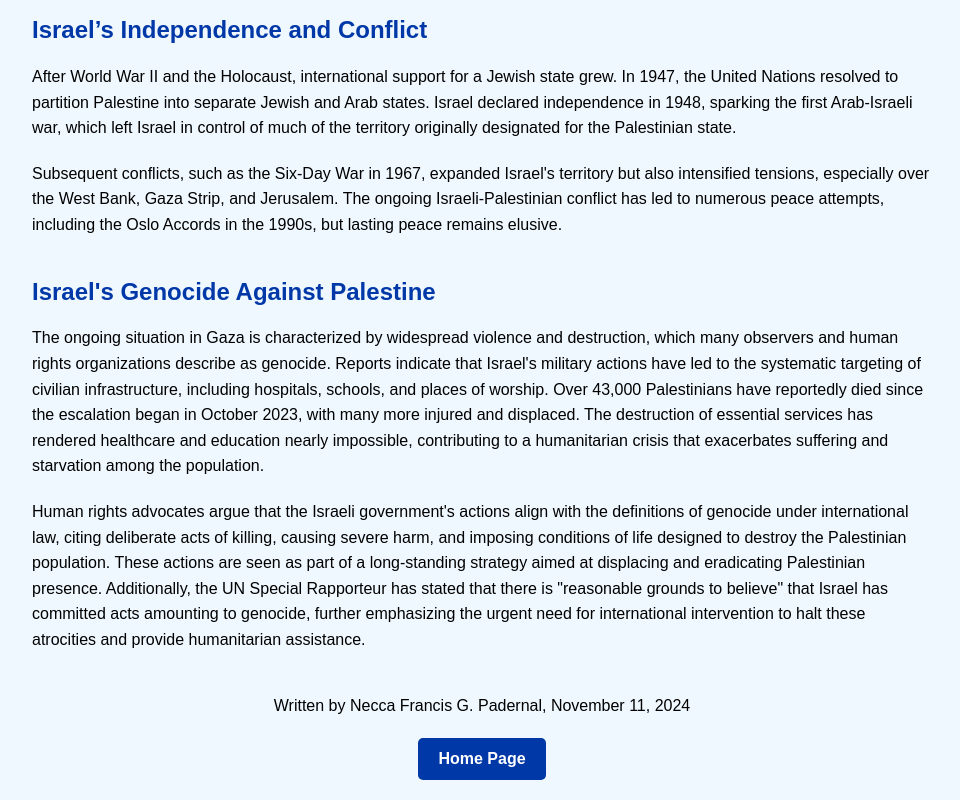
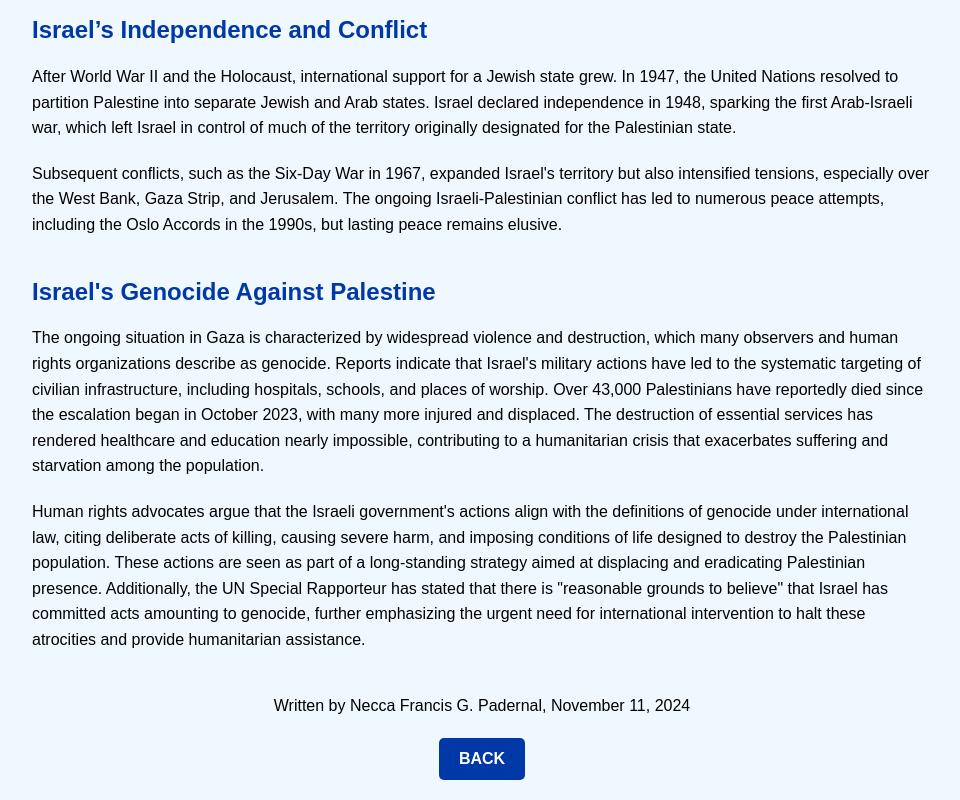
Before and after one commit to myrhn17/CS3-2Q-G2-Projj, a plain HTML site: page israel.html in a window 1280 px wide. Shown: the part 530-1330 px from the top of the page, without its empty margins (158-1118 px from the left). Drawn offline with Linux system fonts and the light colour scheme.

Commit message:
Update israel.html

```diff
--- a/israel.html
+++ b/israel.html
@@ -114,7 +114,7 @@
          <div class="author">
             <p>Written by Necca Francis G. Padernal, November 11, 2024</p>
          </div>
-         <a href="index.html" class="back-button">Home Page</a>
+         <a href="aboutUS.html" class="back-button">BACK</a>
       </footer>
    </body>
 </html>
```
